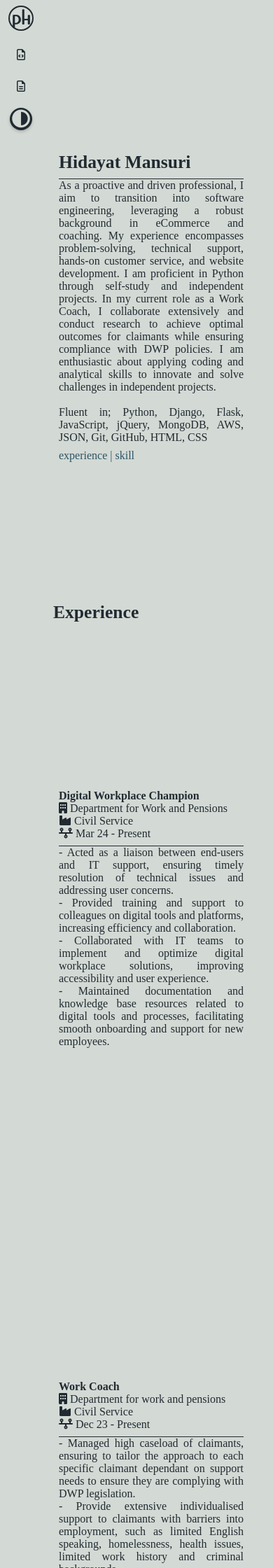
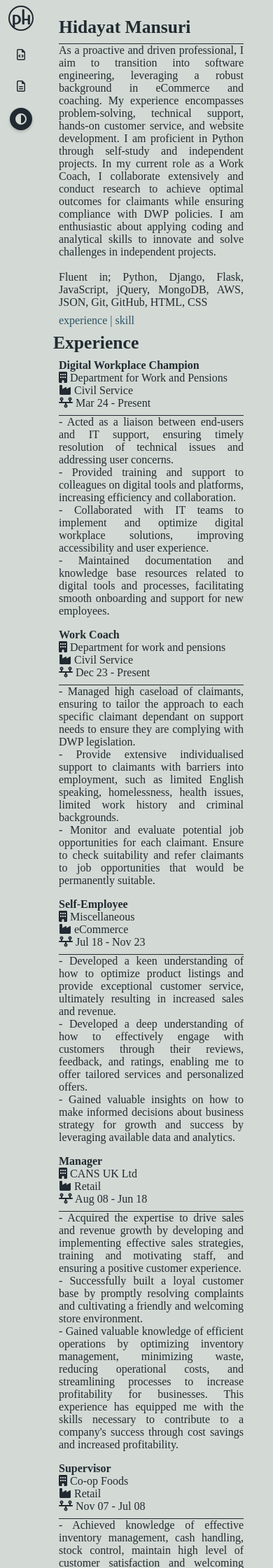
Before and after one commit to hidayatmansuri/project_h, a Django app: page /cv/ in a window 390 px wide. Shown: the top 2240 px of the page at 70% size. Run offline with Django 5.2, Linux system fonts and the light colour scheme; data comes from the database, SQL or seed files in the repository; some libraries are stand-ins or nearby versions; some web fonts are replaced.

Commit message:
display setting amendment mobile/desktop

```diff
--- a/static/css/home-style.css
+++ b/static/css/home-style.css
@@ -253,7 +253,7 @@ a {
     display: flex;
     justify-content: center;
     align-items: center;
-    font-size: 1.6rem;
+    font-size: 1rem;
     transition: background-color 0.8s, color 0.8s, box-shadow 0.8s;
 }
 
@@ -413,4 +413,8 @@ a {
         border-top: 1px solid var(--text-color);
         border-left: none;
     }
+
+    .cv-detail {
+        height: 100%;
+    }
 }
```
